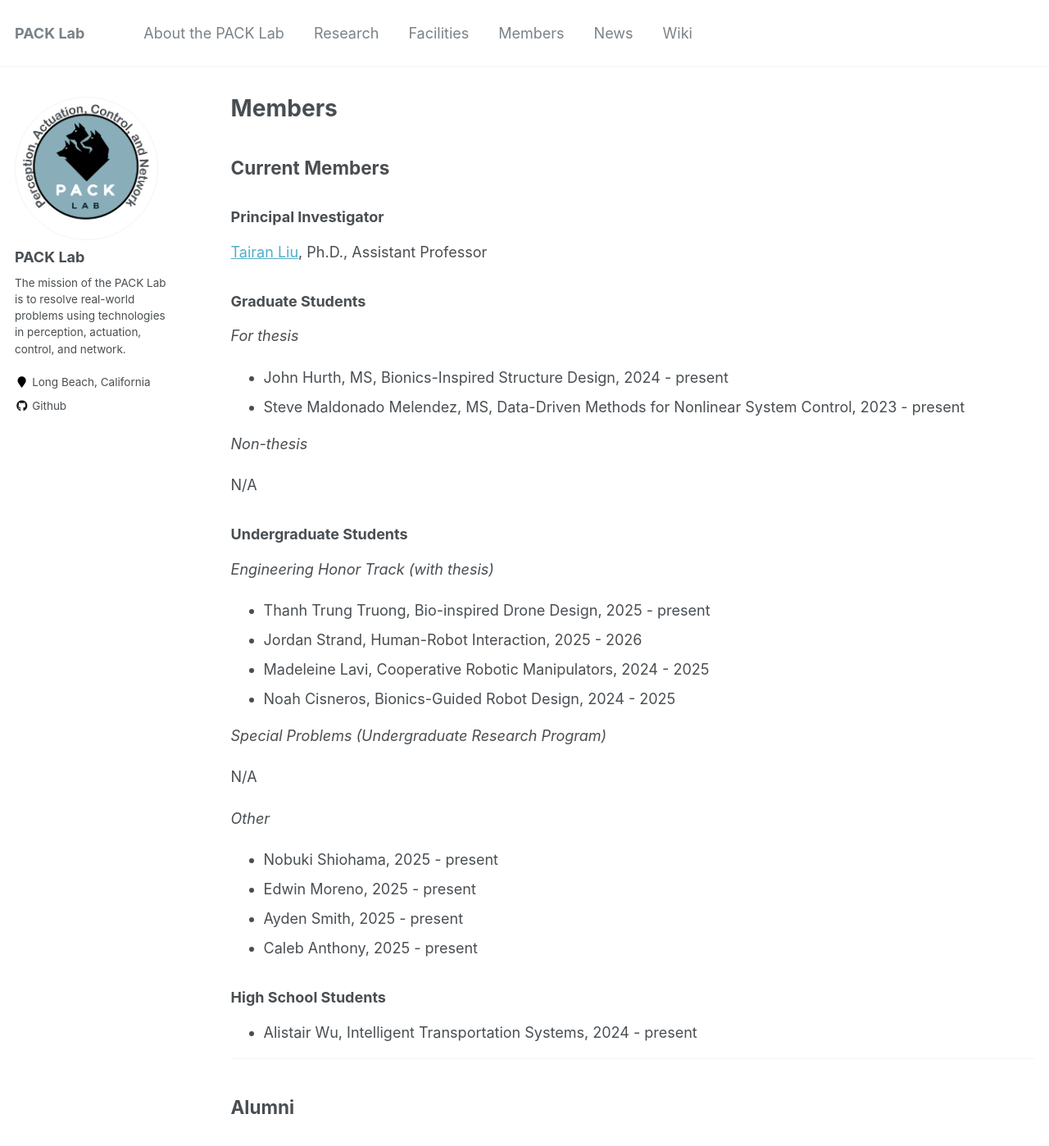
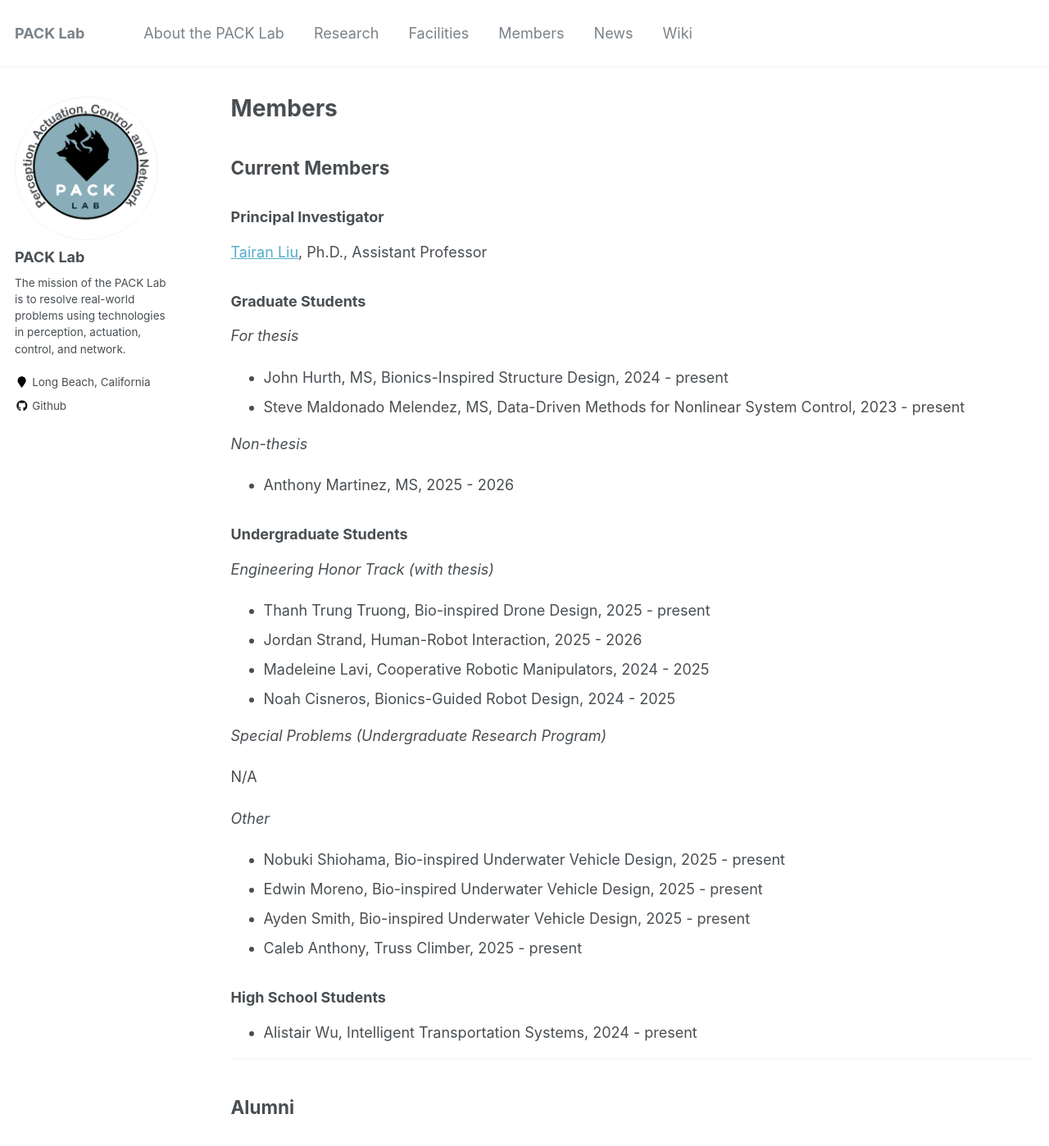
Before and after one commit to pack-lab/pack-lab.github.io, a Jekyll site: the page built from _pages/members.md, in a window 1280 px wide and 1400 px high. Shown: the whole window at 82% size. Built offline with Jekyll 4.4.1, drawn with Linux system fonts in a browser that asks for light colours.

Commit message:
Update members.md

```diff
--- a/_pages/members.md
+++ b/_pages/members.md
@@ -20,7 +20,7 @@ author_profile: true
 
 *Non-thesis*
 
-N/A
+* Anthony Martinez, MS, 2025 - 2026
 
 
 ### Undergraduate Students
@@ -38,10 +38,10 @@ N/A
 
 *Other*
 
-* Nobuki Shiohama, 2025 - present
-* Edwin Moreno, 2025 - present
-* Ayden Smith, 2025 - present
-* Caleb Anthony, 2025 - present
+* Nobuki Shiohama, Bio-inspired Underwater Vehicle Design, 2025 - present
+* Edwin Moreno, Bio-inspired Underwater Vehicle Design, 2025 - present
+* Ayden Smith, Bio-inspired Underwater Vehicle Design, 2025 - present
+* Caleb Anthony, Truss Climber, 2025 - present
 
 ### High School Students
 
```
